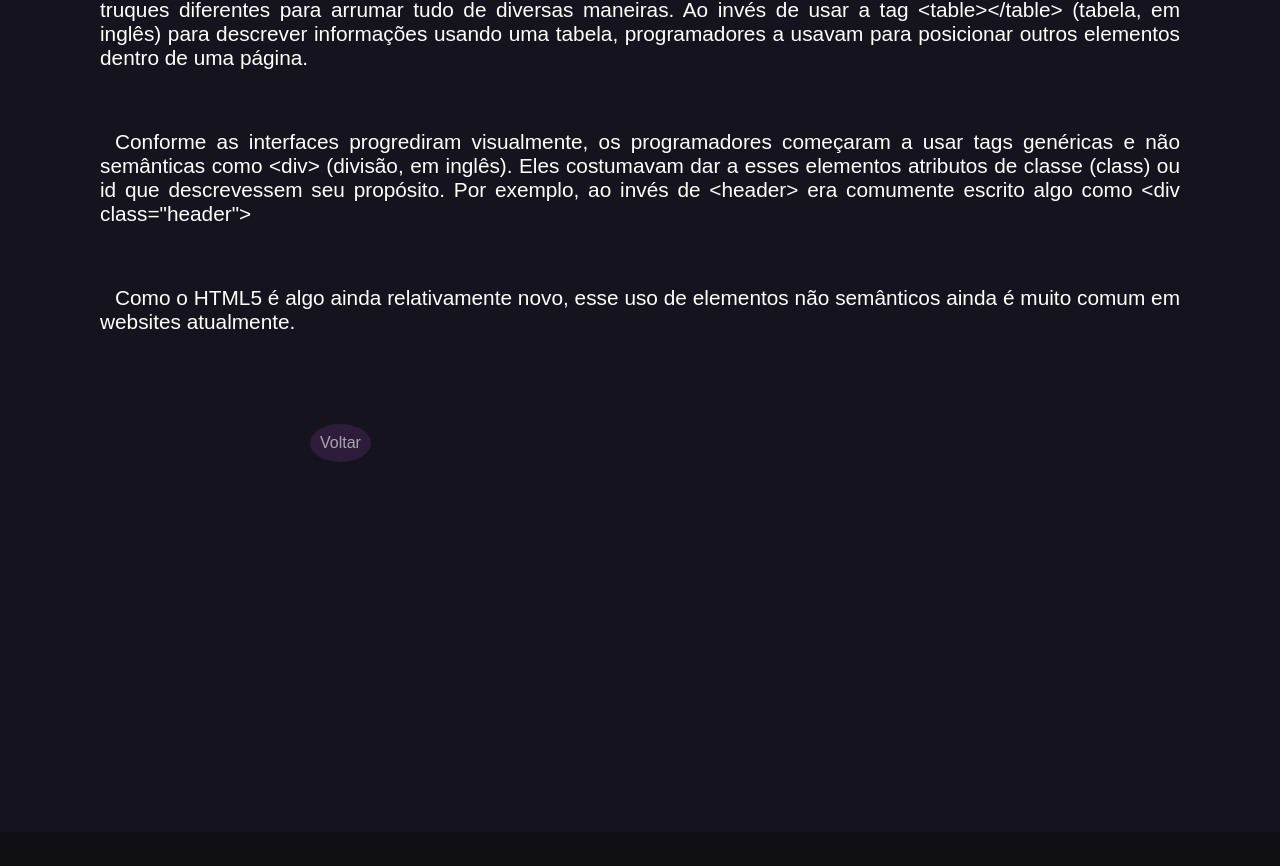
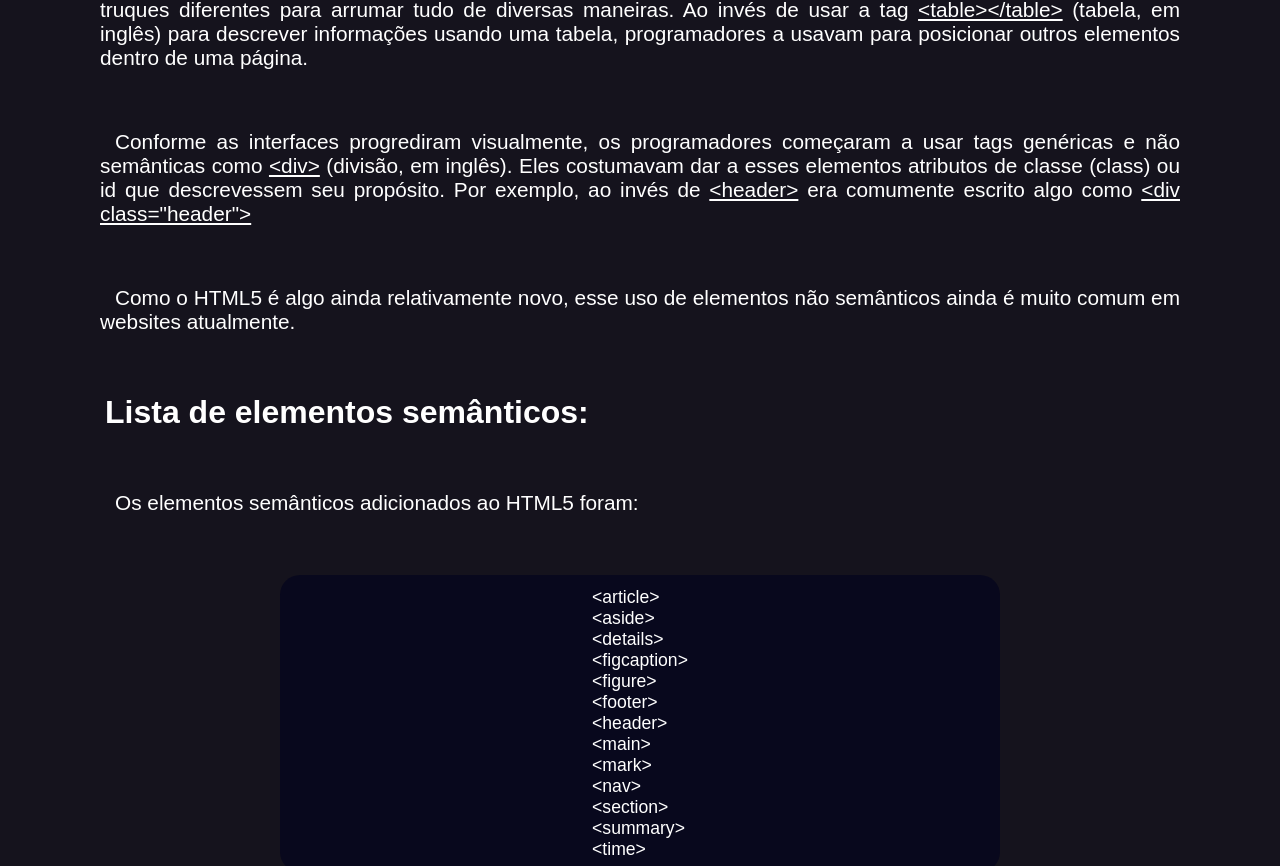
Before and after one commit to leocapra/Dweb, a plain HTML site: page htmls/html03.html in a window 1280 px wide. Shown: the part 1461-2327 px from the top of the page. Drawn offline with Linux system fonts and the light colour scheme.

Commit message:
semântica add

```diff
--- a/htmls/html03.html
+++ b/htmls/html03.html
@@ -108,21 +108,58 @@
         <p>A função do <span class="pink">head</span>, é onde fica algumas funcionalidades da página, já o <span
                 class="pink">body</span> é onde fica todas as coisas que serão mostradas no "corpo" do site. </p>
 
-                <h1>Elementos Semânticos</h1> <p><span class="transparente">(Informação COPIADA do site <u>https://www.freecodecamp.org/portuguese/news/elementos-semanticos-do-html5-explicados/ </u>, a inteção é méramente uma anotação para consulta, INTENÇÃO INTEIRAMENTE DIDÁTICA, MATERIAL GRATUITO, SEM FINS LUCRATIVO!!!!!!!)</span></p>
+        <h1>Elementos Semânticos</h1>
+        <p><span class="transparente">(Informação COPIADA do site
+                <u>https://www.freecodecamp.org/portuguese/news/elementos-semanticos-do-html5-explicados/ </u>, a
+                inteção é méramente uma anotação para consulta, INTENÇÃO INTEIRAMENTE DIDÁTICA, MATERIAL GRATUITO, SEM
+                FINS LUCRATIVO!!!!!!!)</span></p>
 
-                <h2>O que são elementos semânticos?</h2>
+        <h2>O que são elementos semânticos?</h2>
 
-                <p>
-                    O HTML foi originalmente criado como uma linguagem de marcação para descrever documentos no início da internet. Conforme a internet cresceu e foi sendo adotada por cada vez mais pessoas, algumas mudanças precisaram acontecer. </p>
+        <p>
+            O HTML foi originalmente criado como uma linguagem de marcação para descrever documentos no início da
+            internet. Conforme a internet cresceu e foi sendo adotada por cada vez mais pessoas, algumas mudanças
+            precisaram acontecer. </p>
 
-                    <p>A internet, que foi originalmente pensada para compartilhamento de artigos científicos, agora se tornou um local onde as pessoas querem compartilhar outras coisas também. Rapidamente, elas começaram a querer fazer com que a Web fosse mais atrativa visualmente.</p>
+        <p>A internet, que foi originalmente pensada para compartilhamento de artigos científicos, agora se tornou um
+            local onde as pessoas querem compartilhar outras coisas também. Rapidamente, elas começaram a querer fazer
+            com que a Web fosse mais atrativa visualmente.</p>
 
-                    <p>Devido à web não ser ter sido inicialmente construída pensando em design, os programadores usaram alguns truques diferentes para arrumar tudo de diversas maneiras. Ao invés de usar a tag &lt;table>&lt;/table> (tabela, em inglês) para descrever informações usando uma tabela, programadores a usavam para posicionar outros elementos dentro de uma página.</p>
+        <p>Devido à web não ser ter sido inicialmente construída pensando em design, os programadores usaram alguns
+            truques diferentes para arrumar tudo de diversas maneiras. Ao invés de usar a tag
+            <u>&lt;table>&lt;/table></u> (tabela, em inglês) para descrever informações usando uma tabela, programadores
+            a usavam para posicionar outros elementos dentro de uma página.</p>
 
-                   <p> Conforme as interfaces progrediram visualmente, os programadores começaram a usar tags genéricas e não semânticas como &lt;div> (divisão, em inglês). Eles costumavam dar a esses elementos atributos de classe (class) ou id que descrevessem seu propósito. Por exemplo, ao invés de &lt;header> era comumente escrito algo como &lt;div class="header"> </p>
+        <p> Conforme as interfaces progrediram visualmente, os programadores começaram a usar tags genéricas e não
+            semânticas como <u>&lt;div></u> (divisão, em inglês). Eles costumavam dar a esses elementos atributos de
+            classe (class) ou id que descrevessem seu propósito. Por exemplo, ao invés de <u>&lt;header></u> era
+            comumente escrito algo como <u>&lt;div class="header"></u> </p>
 
-                    <p> Como o HTML5 é algo ainda relativamente novo, esse uso de elementos não semânticos ainda é muito comum em websites atualmente.
-                    </p>
+        <p> Como o HTML5 é algo ainda relativamente novo, esse uso de elementos não semânticos ainda é muito comum em
+            websites atualmente.
+        </p>
+
+        <h1>Lista de elementos semânticos:</h1>
+        <p>Os elementos semânticos adicionados ao HTML5 foram:</p>
+        <div class="exemplo">
+        <ul>
+                <li>&lt;article></li>
+                <li>&lt;aside></li>
+                <li>&lt;details></li>
+                <li>&lt;figcaption></li>
+                <li>&lt;figure></li>
+                <li>&lt;footer></li>
+                <li>&lt;header></li>
+                <li>&lt;main></li>
+                <li>&lt;mark></li>
+                <li>&lt;nav></li>
+                <li>&lt;section></li>
+                <li>&lt;summary></li>
+                <li>&lt;time></li>
+        </ul>
+        </div>
+
+        <p><span class="transparente">(Para mais informações referente à semântica, acesse o site : <u> https://www.freecodecamp.org/portuguese/news/elementos-semanticos-do-html5-explicados/</u> na qual me foi usado para consultar/////)</span></p>
 
 
         <div class="botoes">
```
